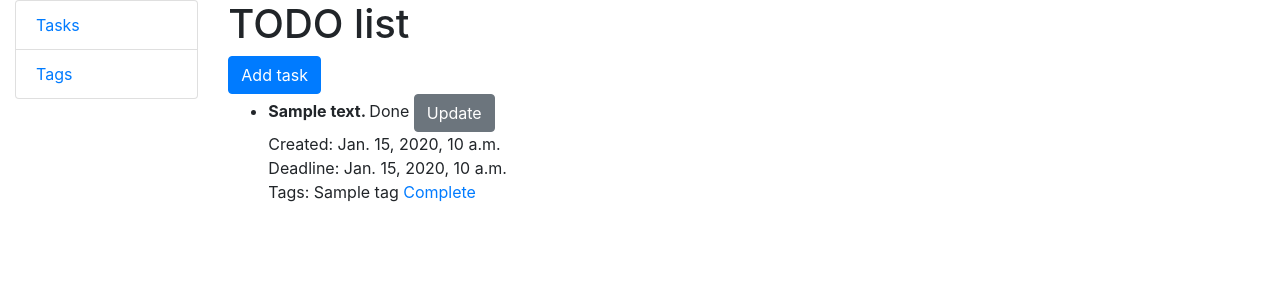
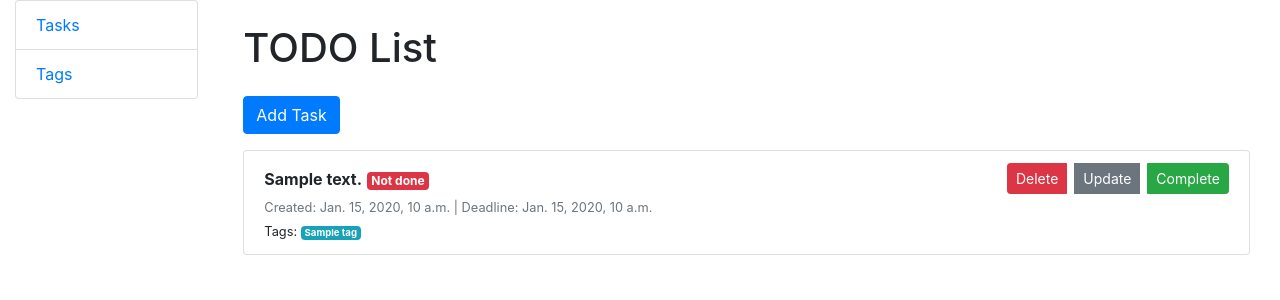
Before and after one commit to Nyxan/Todolist, a Django app: template templates/list/index.html in a window 1280 px wide. Shown: the top 300 px of the page. Run offline with Django 3.2, Linux system fonts and the light colour scheme; the template is opened without the code that fills it: most values are stand-ins (such as "Sample title", 1, 10 or a date in 2020).

Commit message:
add delete button to tasks, and change template index logic

```diff
--- a/templates/list/index.html
+++ b/templates/list/index.html
@@ -1,28 +1,46 @@
 {% extends 'base.html' %}
 
 {% block content %}
-  <h1>TODO list</h1>
-  <a href="{% url 'list:task-add' %}" class="btn btn-primary">Add task</a>
-  <ul>
+  <div class="container">
+    <h1 class="my-4">TODO List</h1>
+    <a href="{% url 'list:task-add' %}" class="btn btn-primary mb-3">Add Task</a>
+    <ul class="list-group">
       {% if tasks %}
         {% for task in tasks %}
-        <li>
-          <strong>{{ task.content }}
-          </strong> {{ task.done|yesno:"Done,Not done" }}
-          <a href="{% url 'list:task-update' task.id %}" class="btn btn-secondary link-to-page"">Update</a>
+          <li class="list-group-item">
+            <div class="d-flex justify-content-between align-items-center">
+              <div>
+                <strong>{{ task.content }}</strong>
+                <span class="badge {% if task.is_done %}badge-success{% else %}badge-danger{% endif %}">
+                  {{ task.is_done|yesno:"Done,Not done" }}
+                </span>
+              </div>
+              <div class="btn-group" role="group">
+                <a href="{% url 'list:task-delete' task.id %}" class="btn btn-sm btn-danger mr-2">Delete</a>
+                <a href="{% url 'list:task-update' task.id %}" class="btn btn-sm btn-secondary mr-2">Update</a>
+                {% if task.is_done %}
+                  <a href="{% url 'list:toggle-status' task.id %}" class="btn btn-sm btn-warning">Undo</a>
+                {% else %}
+                  <a href="{% url 'list:toggle-status' task.id %}" class="btn btn-sm btn-success">Complete</a>
+                {% endif %}
+              </div>
+            </div>
+            <small class="text-muted">
+              Created: {{ task.created_at }}
+              {% if task.deadline %} | Deadline: {{ task.deadline }}{% endif %}
+            </small>
             <br>
-          Created: {{ task.created_at }}<br>
-          {% if task.deadline %}Deadline: {{ task.deadline }}<br>{% endif %}
-          Tags: {% for tag in task.tags.all %}{{ tag.name }} {% endfor %}
-          {% if task.is_done %}
-            <a href="{% url 'list:toggle-status' task.id %}">Undo</a>
-          {% else %}
-            <a href="{% url 'list:toggle-status' task.id %}">Complete</a>
-          {% endif %}
+            <small>
+              Tags:
+              {% for tag in task.tags.all %}
+                <span class="badge badge-info">{{ tag.name }}</span>
+              {% endfor %}
+            </small>
           </li>
         {% endfor %}
       {% else %}
-      <p>No tags</p>
+        <li class="list-group-item">No tasks</li>
       {% endif %}
     </ul>
+  </div>
 {% endblock %}
```
Also changed, not shown: list/urls.py (+5 -3 lines), list/views.py (+7 -2 lines), templates/list/task_confirm_delete.html (added, +10 -0 lines). Lines whose indentation alone changed are shown as unchanged.
